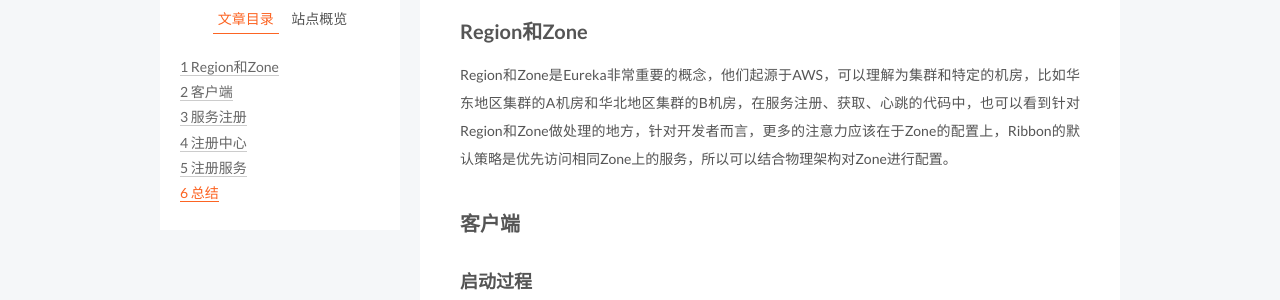
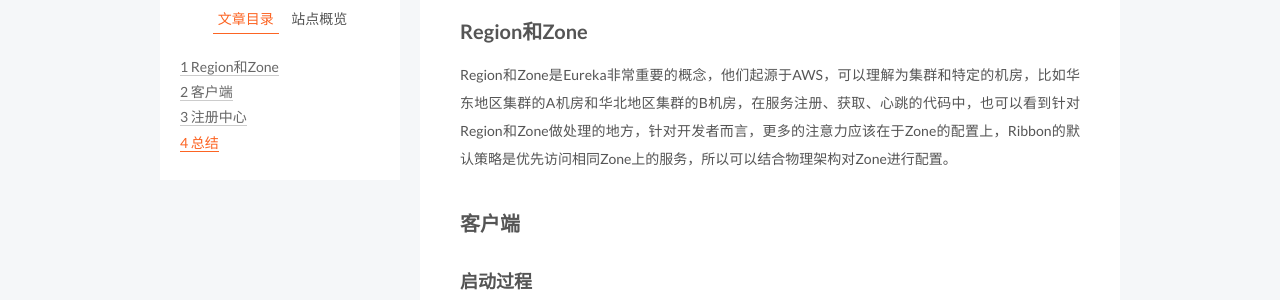
Before and after one commit to yangzhongru/yangzhongru.github.io, a Jekyll site: the page built from _posts/2018-09-10-Spring cloud源码解析之Eureka.md, in a window 1280 px wide. Shown: the part 261-561 px from the top of the page. Built offline with Jekyll 4.4.1, drawn with Linux system fonts in a browser that asks for light colours; comment, search, counter and statistics services are not loaded.

Commit message:
修改标题

````diff
--- a/_posts/2018-09-10-Spring cloud源码解析之Eureka.md
+++ b/_posts/2018-09-10-Spring cloud源码解析之Eureka.md
@@ -71,7 +71,7 @@ public class AutoServiceRegistrationAutoConfiguration {
 
 我们会发现，`CloudEurekaClient`只有在缓存刷新的时候会用到，真正处理注册、续约等功能代码在Netflix包中的`DiscoveryClient`类中，Spring自己定义了一个叫`org.springframework.cloud.client.discovery.DiscoveryClient`的接口(下文无特殊说明，DiscoveryClient均指的Netflix中的类)，用来统一规定服务发现的方法，这个接口的实现类`EurekaDiscoveryClient`持有了Netflix包中的`DiscoveryClient`对象，Spring通过这种方式实现了服务的注册发现功能。
 
-## 服务注册
+### 服务注册
 下面我们继续看源码，`CloudEurekaClient`类的构造方法调用了`DiscoveryClient`的构造方法，在进行了一系列参数封装、校验后，执行了`initScheduledTasks()`方法，这个方法有两个if判断语句，分别是：
 1. 是否要获取服务注册信息；
 2. 是否要注册到Eureka。
@@ -312,7 +312,7 @@ public class AutoServiceRegistrationAutoConfiguration {
 ```
 在这段代码中，`EUREKA_PACKAGES`是字符串数组，包括`com.netflix.discovery`和`com.netflix.eureka`两个包路径，通过断点查看加载结果，可以发现Eureka服务端的所有REST请求都在`com.netflix.eureka.resources`包中。
 
-## <span id="serviceRegist">注册服务</span>
+### <span id="serviceRegist">注册服务</span>
 接受服务注册的接口就在`com.netflix.eureka.resources`这个包下的`ApplicationResource`中：
 ```java
     @POST
````
